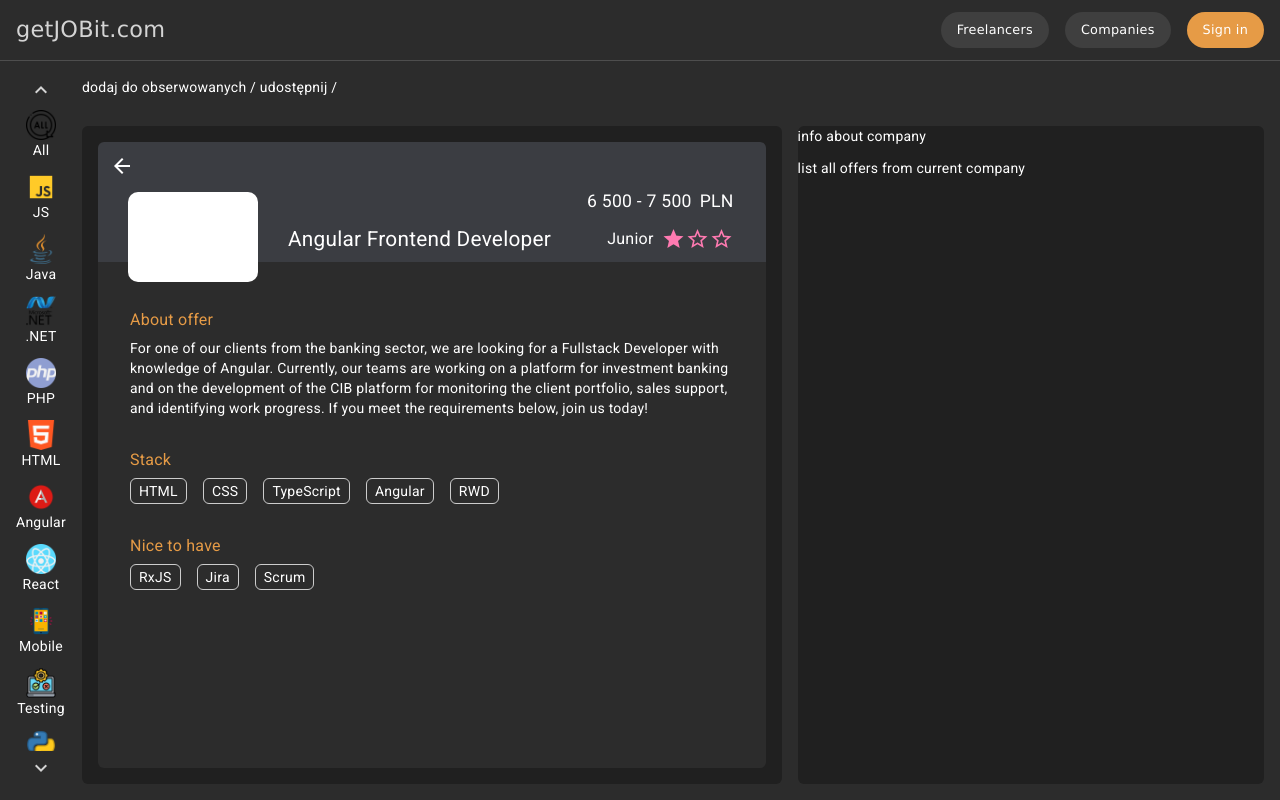
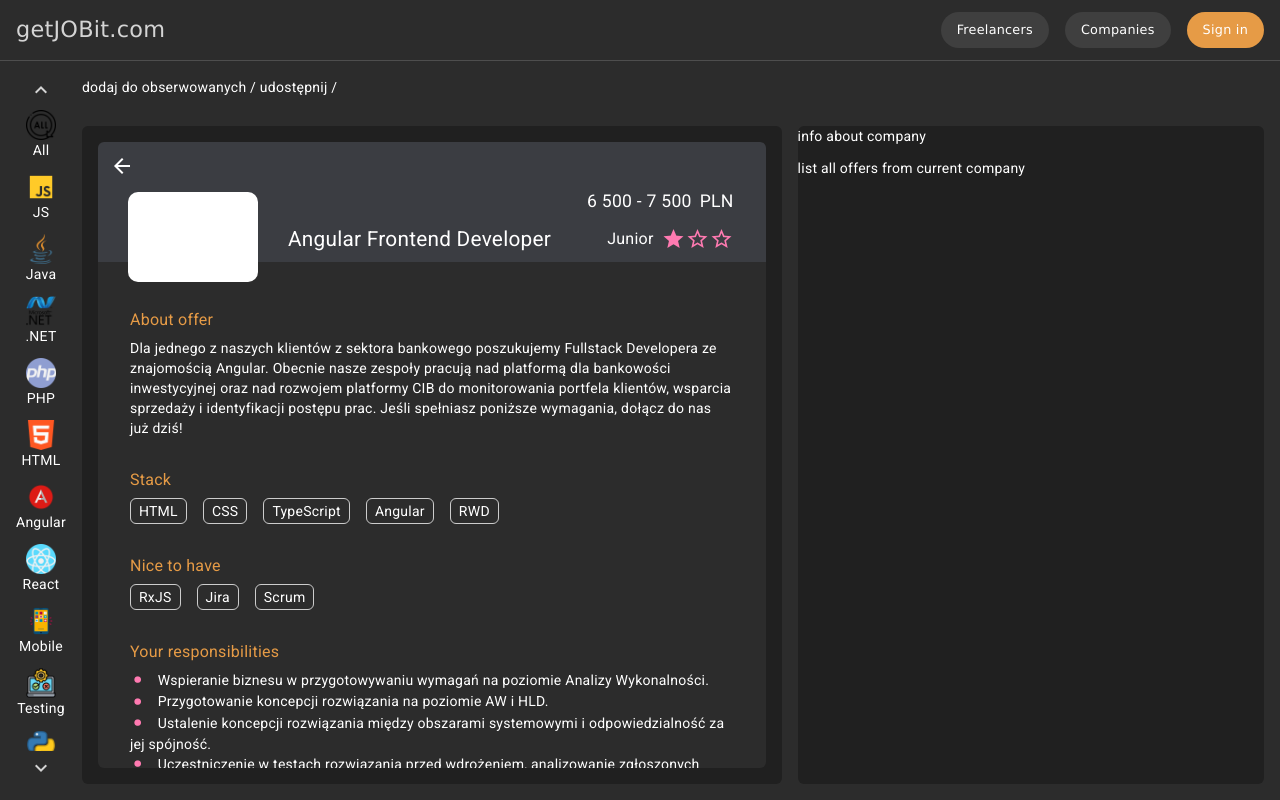
Before and after one commit to L3monPL/jobIT_front_end, an Angular app: page /company/1 in a window 1280 px wide. Built offline with nearby package versions, Linux system fonts and the light colour scheme.

Commit message:
change .

```diff
--- a/src/app/components/company-selected-offer/company-selected-offer.component.html
+++ b/src/app/components/company-selected-offer/company-selected-offer.component.html
@@ -36,16 +36,13 @@
                 <div class="content_company_bg">
                     <div class="margin_content">
                         <div class="item">
-                            <div class="title_stack">About offer</div>
-                            <div class="info_offer">For one of our clients from the banking sector, we are looking for a Fullstack Developer with knowledge of Angular.
-
-                                Currently, our teams are working on a platform for investment banking and on the development of the CIB platform for monitoring the client portfolio, sales support, and identifying work progress.
-
-                                If you meet the requirements below, join us today!
+                            <div class="title_selection">About offer</div>
+                            <div class="info_offer">
+                                Dla jednego z naszych klientów z sektora bankowego poszukujemy Fullstack Developera ze znajomością Angular. Obecnie nasze zespoły pracują nad platformą dla bankowości inwestycyjnej oraz nad rozwojem platformy CIB do monitorowania portfela klientów, wsparcia sprzedaży i identyfikacji postępu prac. Jeśli spełniasz poniższe wymagania, dołącz do nas już dziś!
                             </div>
                         </div>
                         <div class="item">
-                            <div class="title_stack">Stack</div>
+                            <div class="title_selection">Stack</div>
                             <div class="stack_container">
                                 <div class="stack">HTML</div>
                                 <div class="stack">CSS</div>
@@ -55,12 +52,57 @@
                             </div>
                         </div>
                         <div class="item">
-                            <div class="title_stack">Nice to have</div>
+                            <div class="title_selection">Nice to have</div>
                             <div class="stack_container">
                                 <div class="stack">RxJS</div>
                                 <div class="stack">Jira</div>
                                 <div class="stack">Scrum</div>
                             </div>
+                        </div>
+                        <div class="item">
+                            <div class="title_selection">Your responsibilities</div>
+                            <ul class="container_list">
+                                <li>
+                                    Wspieranie biznesu w przygotowywaniu wymagań na poziomie Analizy Wykonalności.
+                                </li>
+                                <li>
+                                    Przygotowanie koncepcji rozwiązania na poziomie AW i HLD.
+                                </li>
+                                <li>
+                                    Ustalenie koncepcji rozwiązania między obszarami systemowymi i odpowiedzialność za jej spójność.
+                                </li>
+                                <li>
+                                    Uczestniczenie w testach rozwiązania przed wdrożeniem, analizowanie zgłoszonych błędów.
+                                </li>
+                                <li>
+                                    Wykonywanie szacowania eksperckiego dla rozwiązań.
+                                </li>
+                            </ul>
+                        </div>
+                        <div class="item">
+                            <div class="title_selection">Our expectations</div>
+                            <ul class="container_list">
+                                <li>
+                                    Minimum dwuletnie doświadczenie w pracy na podobnym stanowisku.                                </li>
+                                <li>
+                                    Preferujemy doświadczenie w dużej korporacji.
+                                </li>
+                                <li>
+                                    Znajomość i doświadczenie w branży telekomunikacyjnej.
+                                </li>
+                                <li>
+                                    Umiejętność zarządzania dokumentacją związaną z realizacją projektów i analizy systemowej.
+                                </li>
+                                <li>
+                                    Znajomość procesów biznesowych.
+                                </li>
+                                <li>
+                                    Umiejętność rozwiązywania problemów.
+                                </li>
+                                <li>
+                                    Realizacja zadań z nastawieniem na cele.
+                                </li>
+                            </ul>
                         </div>
                     </div>
                 </div>
--- a/src/app/components/company-selected-offer/company-selected-offer.component.scss
+++ b/src/app/components/company-selected-offer/company-selected-offer.component.scss
@@ -38,8 +38,6 @@
     border-top-left-radius: 6px;
     height: 120px;
     background-color: #3B3D42;
-
-
 }
 .content_company_bg{
     // height: auto;
@@ -50,6 +48,9 @@
     // padding-top: 2rem;
     border-bottom-right-radius: 6px;
     border-bottom-left-radius: 6px;
+}
+.content_company_bg::-webkit-scrollbar {
+    display: none;
 }
 .margin_content{
     margin: 2rem;
@@ -98,7 +99,7 @@
     border-radius: 6px;
     border: 1px solid #ccc;
 }
-.title_stack{
+.title_selection{
     color: $color_2;
     font-size: 1rem;
     margin-bottom: 0.5rem;
@@ -129,3 +130,21 @@
     flex-direction: row;
     column-gap: 0.5rem;
 }
+.item ul{
+    padding-inline-start: 0px;
+    margin-block-start: 0em;
+    margin-block-end: 0em;
+}
+.container_list li {
+    list-style: none;
+    // font-size: 20px;
+}
+
+.container_list li:before {
+    content:"·";
+    font-size:60px;
+    margin-right: 8px;
+    vertical-align:middle;
+    line-height:20px;
+    color: $color_3;
+}
```
